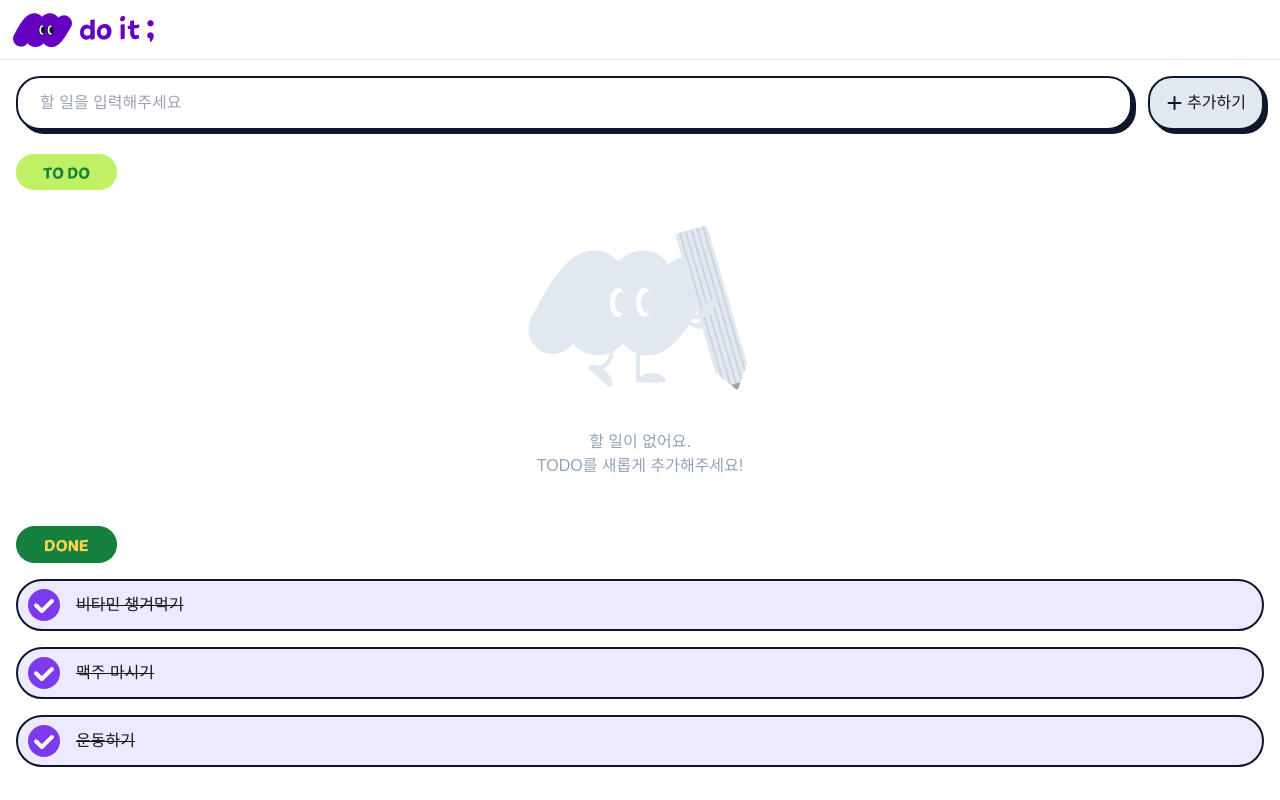
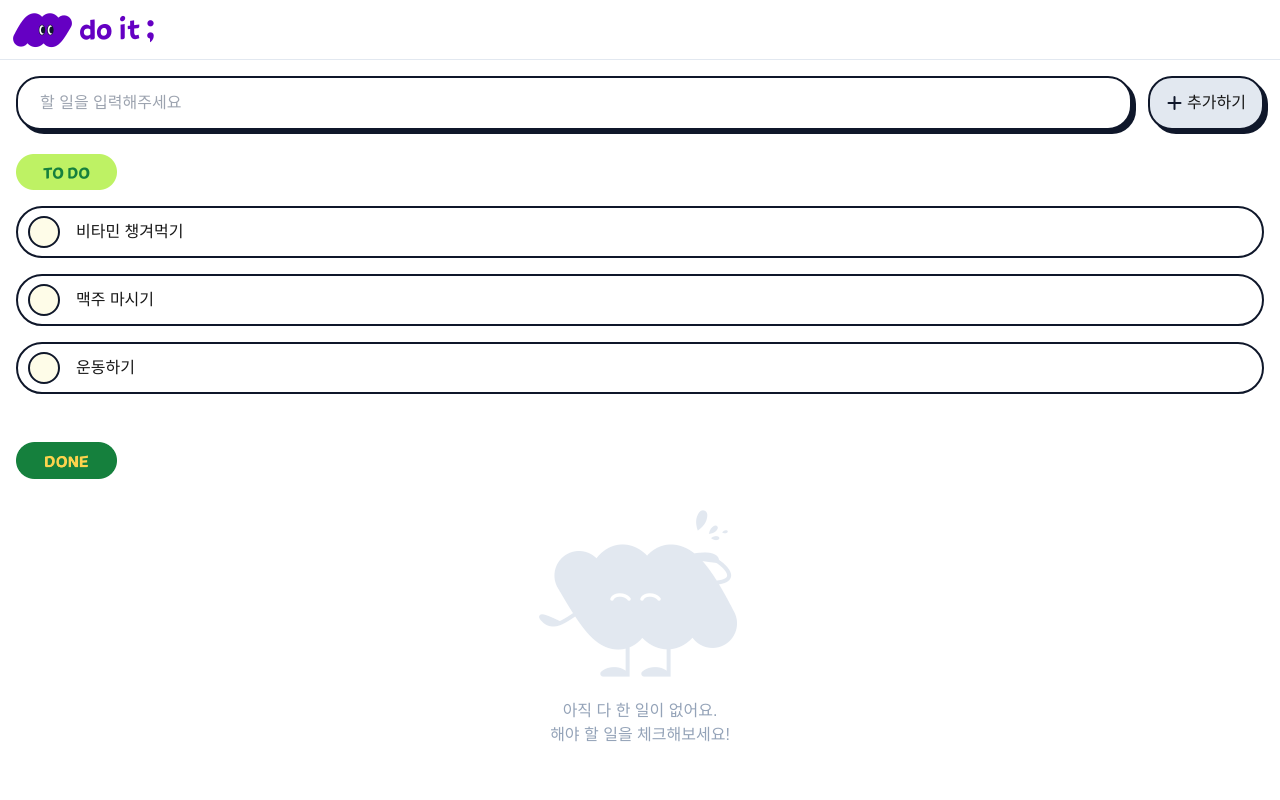
Before and after one commit to e-sum-e/codeit-todolist, a Next.js app: page / in a window 1280 px wide. Built offline with nearby package versions, Linux system fonts and the light colour scheme.

Commit message:
:hammer: done empty 스타일 추가

```diff
--- a/src/app/(home)/Dones.tsx
+++ b/src/app/(home)/Dones.tsx
@@ -1,6 +1,7 @@
 import Image from "next/image";
 import { CheckListItemType } from "../utils/type";
 import CheckListItem from "../component/CheckListItem";
+import EmptyList from "../component/EmptyList";
 
 interface Props {
   items: CheckListItemType[];
@@ -10,6 +11,16 @@ export default function Dones({ items }: Props) {
   return (
     <div className="mt-[48px] xl:w-[588px] xl:mt-0">
       <Image src="/image/done@2x.png" alt="todo" width={101} height={36} />
+      {items.length < 1 ? (
+        <div className="flex flex-col items-center w-[fit-content] m-[auto]">
+          <EmptyList
+            smallImageUrl={"/image/empty-done-small@2x.png"}
+            largeImageUrl={"/image/empty-done-large@2x.png"}
+            description={`아직 다 한 일이 없어요.\n해야 할 일을 체크해보세요!`}
+            alt={"empty todos"}
+          />
+        </div>
+      ) : (
         <ul className="flex flex-col gap-[16px] mt-[16px]">
           {items.map((item) => (
             <CheckListItem
@@ -19,6 +30,7 @@ export default function Dones({ items }: Props) {
             />
           ))}
         </ul>
+      )}
     </div>
   );
 }
--- a/src/app/(home)/page.tsx
+++ b/src/app/(home)/page.tsx
@@ -3,9 +3,9 @@ import Todos from "./Todos";
 import Dones from "./Dones";
 
 const tempCheckListItems = [
-  { id: "1", title: "비타민 챙겨먹기", isDone: true },
-  { id: "2", title: "맥주 마시기", isDone: true },
-  { id: "3", title: "운동하기", isDone: true },
+  { id: "1", title: "비타민 챙겨먹기", isDone: false },
+  { id: "2", title: "맥주 마시기", isDone: false },
+  { id: "3", title: "운동하기", isDone: false },
 ];
 
 export default function Home() {
```
Lines whose indentation alone changed are shown as unchanged.
